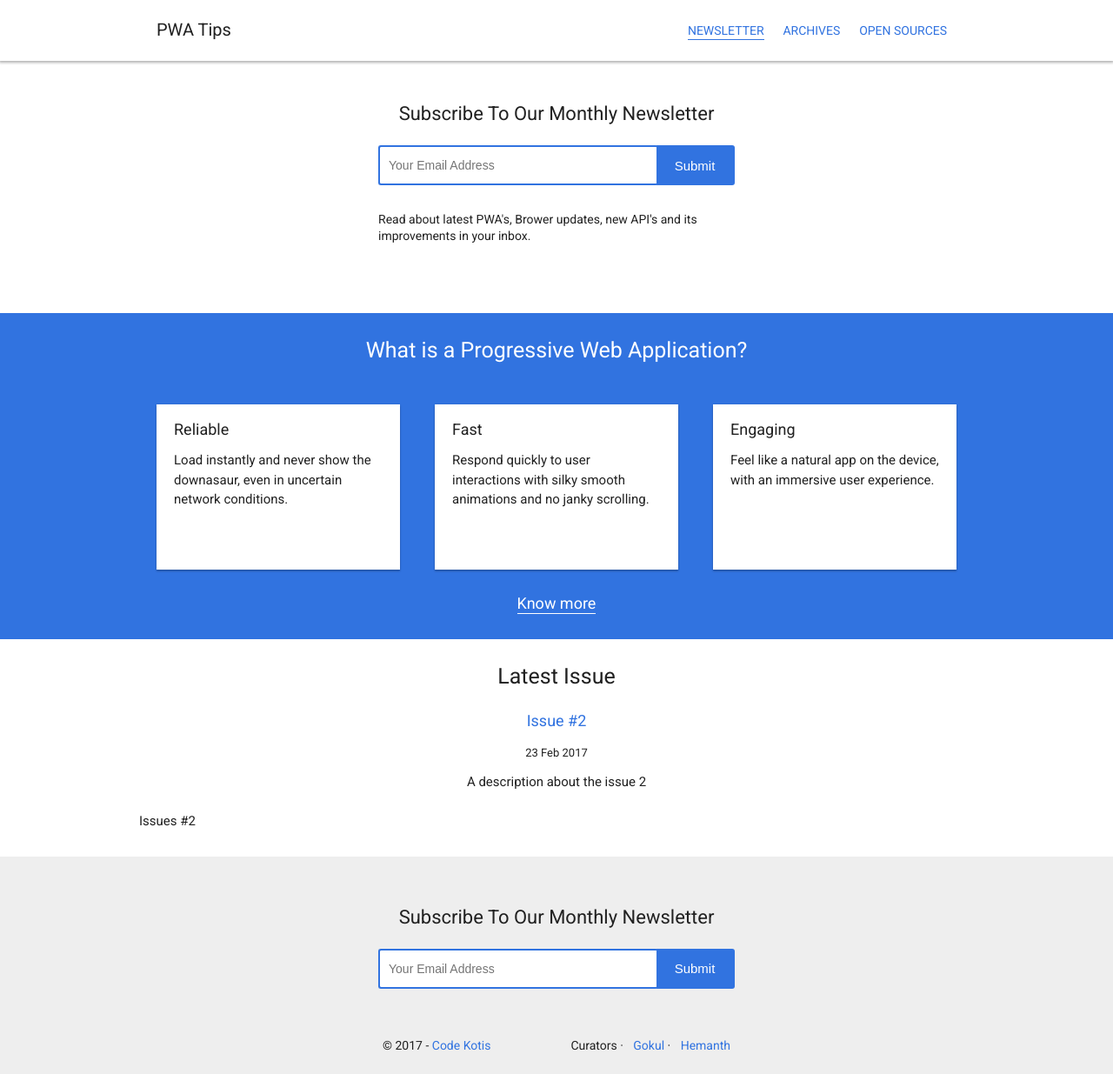
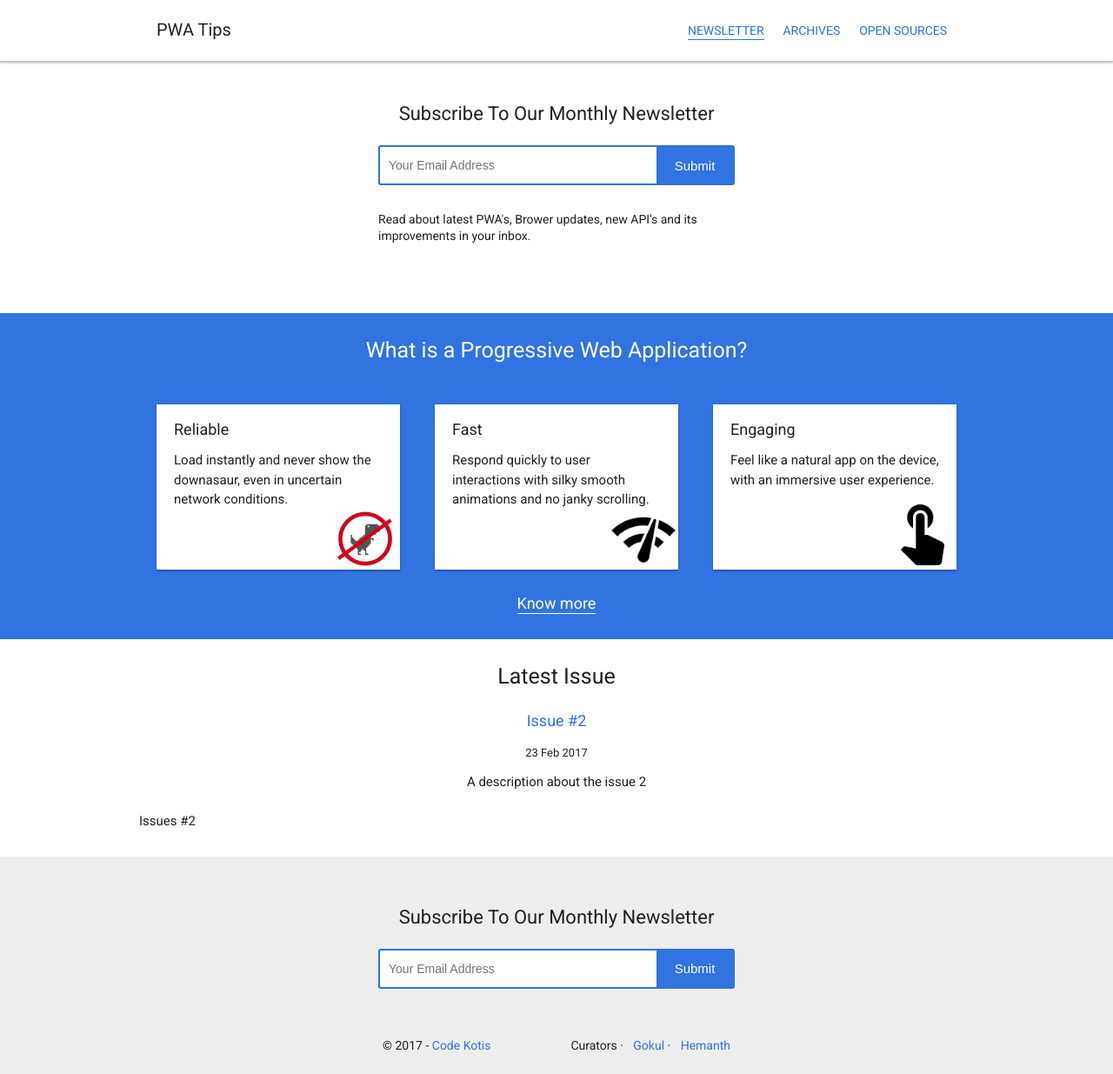
Before and after one commit to code-kotis/pwa-tips, a Jekyll site: the page built from index.html, in a window 1280 px wide and 1235 px high. Shown: the whole window at 87% size. Built offline with Jekyll 4.4.1, drawn with Linux system fonts in a browser that asks for light colours; some web fonts are replaced.

```diff
--- a/_layouts/default.html
+++ b/_layouts/default.html
@@ -15,14 +15,17 @@
           <div class="cards">
             <h3>Reliable</h3>
             <p>Load instantly and never show the downasaur, even in uncertain network conditions.</p>
+            <img class="reliable" src="{{ "../images/reliable.png" | prepend: site.baseurl }}" alt="Reliable">
           </div>
-          <div class="cards">
+          <div class="cards fast">
             <h3>Fast</h3>
             <p>Respond quickly to user interactions with silky smooth animations and no janky scrolling.</p>
+            <img class="fast" src="{{ "../images/fast.png" | prepend: site.baseurl }}" alt="Fast">
           </div>
-          <div class="cards">
+          <div class="cards engaging">
             <h3>Engaging</h3>
             <p>Feel like a natural app on the device, with an immersive user experience.</p>
+            <img class="engaging" src="{{ "../images/engaging.png" | prepend: site.baseurl }}" alt="Engaging">
           </div>
         </div>
         <div class="know__more">
--- a/css/base.css
+++ b/css/base.css
@@ -192,6 +192,7 @@
   background-color: #fff;
   color: #212121;
   padding: 20px;
+  position: relative;
 }
 
 .cards h3 {
@@ -202,6 +203,22 @@
 .cards p {
   line-height: 1.5;
   font-size: 15px;
+}
+
+.cards img {
+  width: 80px;
+  height: auto;
+  position: absolute;
+  bottom: 5px;
+  right: 0;
+}
+
+.cards .reliable {
+  bottom: 0;
+}
+
+.cards .fast {
+  bottom: -5px;
 }
 
 .header__section .card__container {
@@ -385,7 +402,7 @@
   }
 
   .cards {
-    min-height: 110px;
+    min-height: 140px;
   }
 
   .card__container {
```
Also changed, not shown: images/engaging.png (added), images/fast.png (added), images/reliable.png (added).
